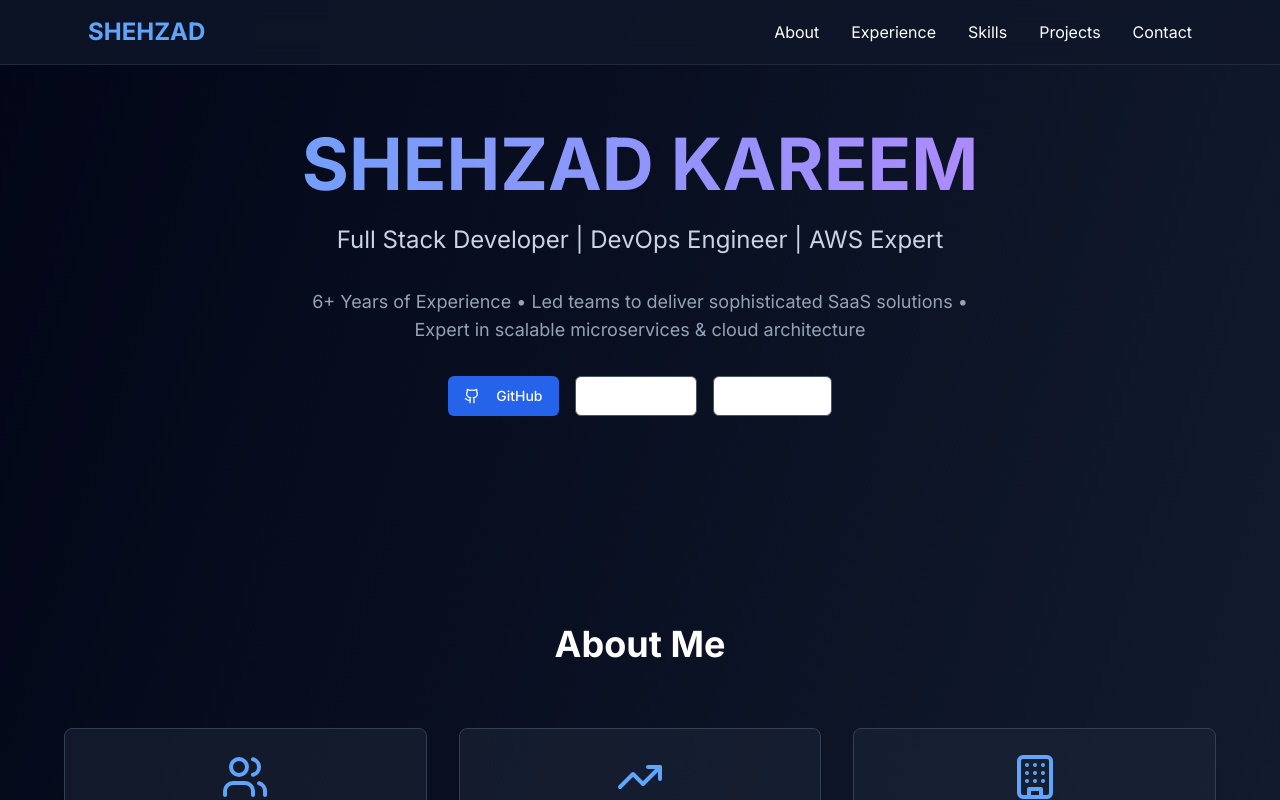
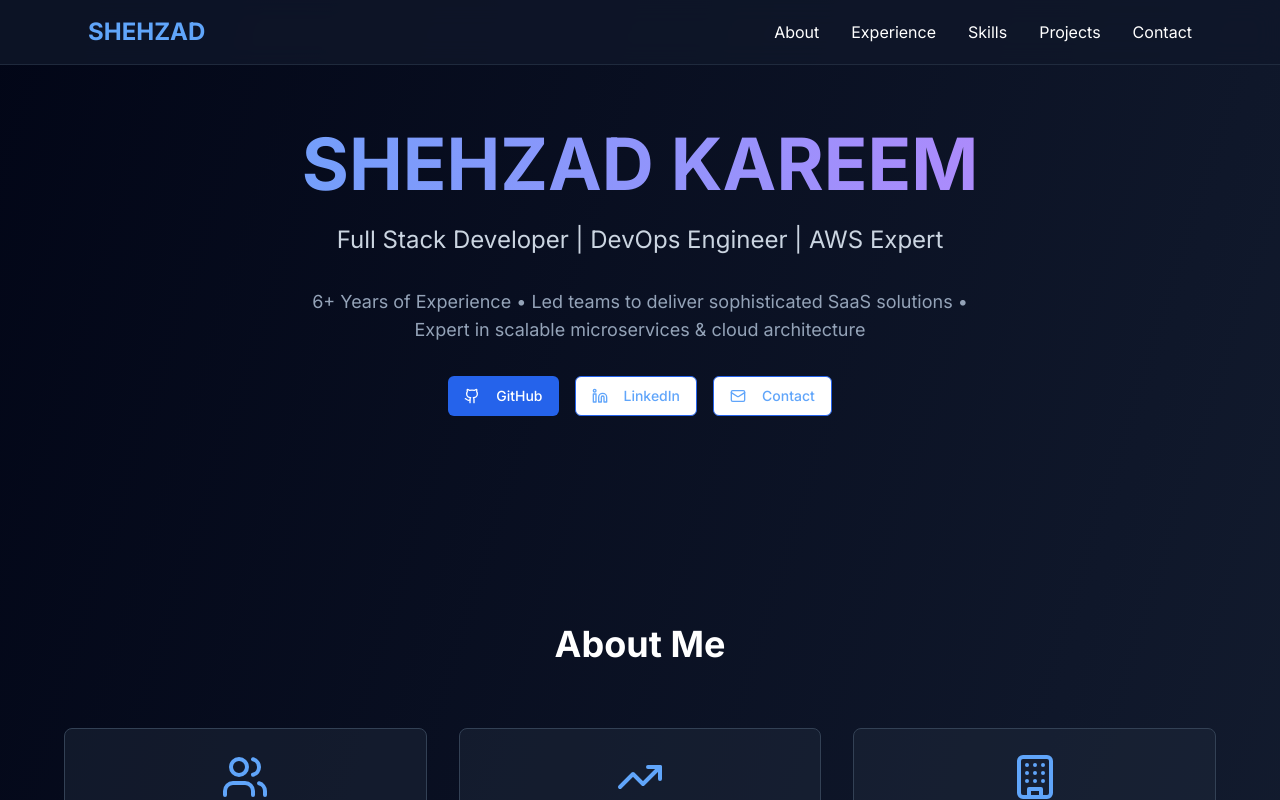
Before and after one commit to mrshehzad137/shehzad-kareem-info, a React (Vite) app: page / in a window 1280 px wide. Shown: the top 800 px of the page. Built offline with nearby package versions, Linux system fonts and the light colour scheme.

Commit message:
Fix: Sync button colors and hover states
Ensures button hover states match the button's color scheme for better visual consistency.

```diff
--- a/src/pages/Index.tsx
+++ b/src/pages/Index.tsx
@@ -37,13 +37,13 @@ const Index = () => {
               6+ Years of Experience • Led teams to deliver sophisticated SaaS solutions • Expert in scalable microservices & cloud architecture
             </p>
             <div className="flex justify-center space-x-4 mb-12">
-              <Button className="bg-blue-600 hover:bg-blue-700">
+              <Button className="bg-blue-600 hover:bg-blue-700 text-white">
                 <Github className="w-5 h-5 mr-2" />
                 GitHub
               </Button>
               <Button
                 variant="outline"
-                className="border-slate-600 text-white hover:bg-slate-800"
+                className="border-blue-600 text-blue-400 hover:bg-blue-600 hover:text-white"
                 onClick={() => window.open('https://www.linkedin.com/in/mrshehzad137/', '_blank')}
               >
                 <Linkedin className="w-5 h-5 mr-2" />
@@ -51,7 +51,7 @@ const Index = () => {
               </Button>
               <Button
                 variant="outline"
-                className="border-slate-600 text-white hover:bg-slate-800"
+                className="border-blue-600 text-blue-400 hover:bg-blue-600 hover:text-white"
                 onClick={() => window.open('mailto:mr.shehzad.137@gmail.com', '_blank')}
               >
                 <Mail className="w-5 h-5 mr-2" />
@@ -288,20 +288,24 @@ const Index = () => {
           <div className="flex justify-center space-x-6">
             <Button
               size="lg"
-              className="bg-blue-600 hover:bg-blue-700"
+              className="bg-blue-600 hover:bg-blue-700 text-white"
               onClick={() => window.open('mailto:mr.shehzad.137@gmail.com', '_blank')}
             >
               <Mail className="w-5 h-5 mr-2" />
               Get In Touch
             </Button>
-            <Button size="lg" variant="outline" className="border-slate-600 text-white hover:bg-slate-800">
+            <Button
+              size="lg"
+              variant="outline"
+              className="border-blue-600 text-blue-400 hover:bg-blue-600 hover:text-white"
+            >
               <Github className="w-5 h-5 mr-2" />
               View GitHub
             </Button>
             <Button
               size="lg"
               variant="outline"
-              className="border-slate-600 text-white hover:bg-slate-800"
+              className="border-blue-600 text-blue-400 hover:bg-blue-600 hover:text-white"
               onClick={() => window.open('https://www.linkedin.com/in/mrshehzad137/', '_blank')}
             >
               <Linkedin className="w-5 h-5 mr-2" />
```
